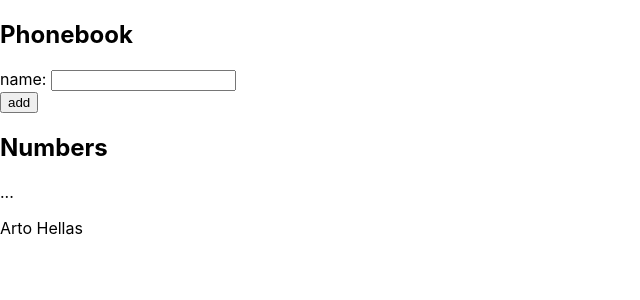
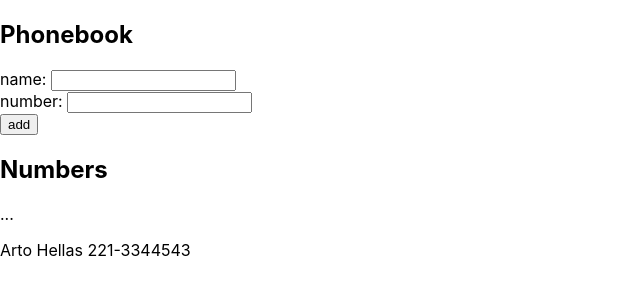
Before and after one commit to Aushzlten12/fullstackOpen, a React (Create React App) app in the folder part2/phonebook/: page / in a window 1280 px wide. Shown: the top 300 px of the page, without its empty margins (0-640 px from the left). Built offline with nearby package versions, Linux system fonts and the light colour scheme.

Commit message:
Exercise 2.8 finished

```diff
--- a/part2/phonebook/src/App.js
+++ b/part2/phonebook/src/App.js
@@ -2,18 +2,27 @@ import "./App.css";
 import React, { useState } from "react";
 
 const App = () => {
-  const [persons, setPersons] = useState([{ name: "Arto Hellas" }]);
+  const [persons, setPersons] = useState([
+    { name: "Arto Hellas", phone: "221-3344543" },
+  ]);
   const [newName, setNewName] = useState("");
+  const [newPhone, setNewPhone] = useState("");
 
   const handleNoteChange = (event) => {
     console.log(event.target.value);
     setNewName(event.target.value);
   };
 
+  const handlePhoneChange = (event) => {
+    console.log(event.target.value);
+    setNewPhone(event.target.value);
+  };
+
   const addPerson = (event) => {
     event.preventDefault();
     const personObject = {
       name: newName,
+      phone: newPhone,
     };
     const personExists = persons.some(
       (person) => person.name === personObject.name,
@@ -24,6 +33,7 @@ const App = () => {
       alert(`${personObject.name} is already added to phonebook`);
     }
     setNewName("");
+    setNewPhone("");
   };
 
   return (
@@ -34,13 +44,20 @@ const App = () => {
           name: <input value={newName} onChange={handleNoteChange} />
         </div>
         <div>
+          number: <input value={newPhone} onChange={handlePhoneChange} />
+        </div>
+        <div>
           <button type="submit">add</button>
         </div>
       </form>
       <h2>Numbers</h2>
       ...
       {persons.map((person, index) => {
-        return <p key={index}>{person.name}</p>;
+        return (
+          <p key={index}>
+            {person.name} {person.phone}
+          </p>
+        );
       })}
     </div>
   );
```
